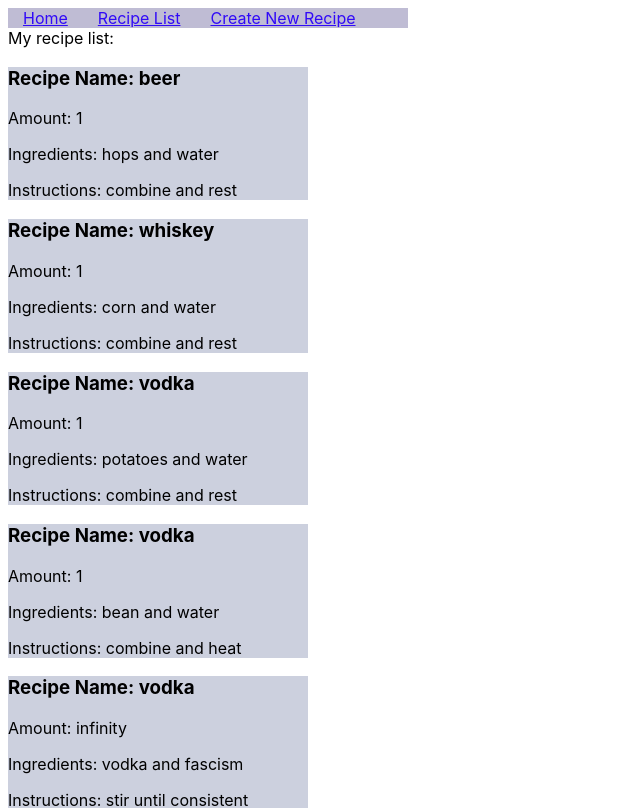
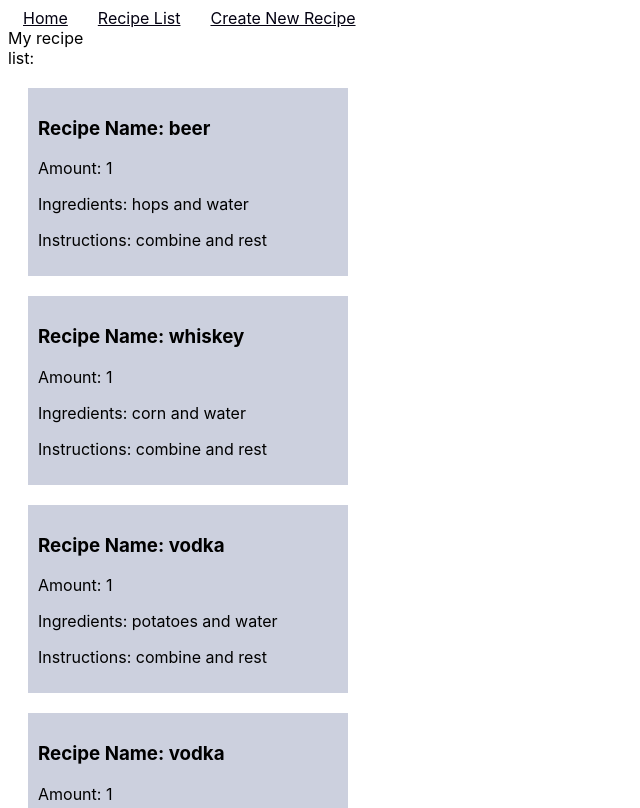
Before and after one commit to FBManley/my-appa, a React (Create React App) app: page /recipelist in a window 1280 px wide. Shown: the top 808 px of the page, without its empty margins (0-640 px from the left). Built offline with nearby package versions, Linux system fonts and the light colour scheme; data requests are answered from the project's data file.

Commit message:
css altered

```diff
--- a/src/element/CocktailCard.js
+++ b/src/element/CocktailCard.js
@@ -35,4 +35,9 @@ export default CocktailCard;
 
 const Card = styled.div`
   background-color: #ccd0de;
+  width:  600px;
+  height: 600px;
+  padding: 10px;
+  margin: 20px;
+  box-shadow: 10px, 10px, 20px, 0 px, rgb(0, 0, 0, 0.2);
 `
--- a/src/element/NavBar.js
+++ b/src/element/NavBar.js
@@ -8,6 +8,7 @@ function NavBar() {
       <NavLink
         to="/"
         className='navb'
+
       >
         Home
       </NavLink>
@@ -28,8 +29,12 @@ function NavBar() {
 }
 export default NavBar;
 
-const Nav = styled.div`
-  background-color: #bfbcd4;
-  width: 400px
+const Nav = styled.div `
+  display: "inline-block";
+  width: "140px";
+  padding: "14px";
+  margin: "0 15px 10px";
+  background-color: "white";
+  text-decoration: "none";
+  color: "#05010f";
 `
-//center navbar
--- a/src/element/NewRecipeButton.js
+++ b/src/element/NewRecipeButton.js
@@ -12,5 +12,6 @@ import styled from 'styled-components'
 export default NewRecipeButton;
 
 const Button = styled.div`
-  background-color: #93e5ed;
+  background-color: grey;
+  text-color: black;
 `
--- a/src/element/RecipeCard.js
+++ b/src/element/RecipeCard.js
@@ -3,17 +3,9 @@ import styled from 'styled-components'
 
 const RecipeCard = ({ amount, id, ingredients, instructions, name }) => { //send props from recipeLists, render a card for single db.json objectn by id
 
-  // const handleDeleteClick = () => {
-  //   fetch(`http://localhost:3001/recipes/${id}`, {
-  //     method: "DELETE",
-  //   })
-  //   .then((r) => r.json())
-  //   .then(() => console.log("deleted!"))
-  // }
-
   return (
     <div>
-      <Card sx={{ maxWidth: 350 }} variant="outlined">
+      <Card className='.container'sx={{ maxWidth: 350 }} variant="outlined">
       <h3>Recipe Name: {name}</h3>
       <p>Amount: {amount}</p>
       <p>Ingredients: {ingredients}</p>
@@ -29,4 +21,7 @@ export default RecipeCard
 const Card = styled.div`
   background-color: #ccd0de;
   width: 300px;
+  padding: 10px;
+  margin: 20px;
+  box-shadow: 10px, 10px, 20px, 0 px, rgb(0, 0, 0, 0.2);
 `
--- a/src/element/RecipeForm.js
+++ b/src/element/RecipeForm.js
@@ -1,7 +1,7 @@
 import React, { useState, useEffect} from 'react';
 import CocktailCard from './CocktailCard'
 import Card from '@mui/material/Card';
-import Button from '@mui/material/Button';
+
 import styled from 'styled-components'
 
 const RecipeForm = () => {
@@ -77,7 +77,7 @@ const RecipeForm = () => {
       <input name="ingredients" onChange={handleChange} type="text" /><br/>
       <label>Instructions:</label>
       <input name="instructions" onChange={handleChange} type="text" /><br/>
-      <Button variant="contained" ><input type="submit" /></Button>
+      <button variant="contained" ><input type="submit" /></button>
     </form>
    </div>
   )
--- a/src/element/RecipeList.js
+++ b/src/element/RecipeList.js
@@ -26,9 +26,11 @@ const RecipeList = () => {
  ))
   return (
     <div>
+
       <H1>My recipe list:{recipesList}</H1>
       <hr />
       <NewRecipeButton   />
+
     </div>
   )
 }
@@ -36,5 +38,6 @@ export default RecipeList;
 // functional components can have only one prop passed to them, according to the REACT documentation: meaning i have to map in the parent before sending to child
 const H1 = styled.div`
   background-color: white;
-  width: 300px;
+  width: 100px;
+  text: bold;
 `
--- a/src/index.css
+++ b/src/index.css
@@ -24,15 +24,7 @@ code {
   color: "white",
 }; */
 
-nav {
-    display: "inline-block";
-    width: "140px";
-    padding: "14px";
-    margin: "0 15px 10px";
-    background-color: "blue";
-    text-decoration: "none";
-    color: "#05010f";
-}
+
 
 img {
   height: 300px;
@@ -40,7 +32,14 @@ img {
 }
 
 .navb {
-color:#310af7;
+color:#030111;
 padding: 15px;
-text: #110828;
+text: #d46930;
+
 }
+
+.container {
+  flex-direction: row;
+  flex-wrap: wrap;
+  justify-Content: flex-start;
+}
```
Also changed, not shown: 1 other file (tests, documents, lock files or other folders).
